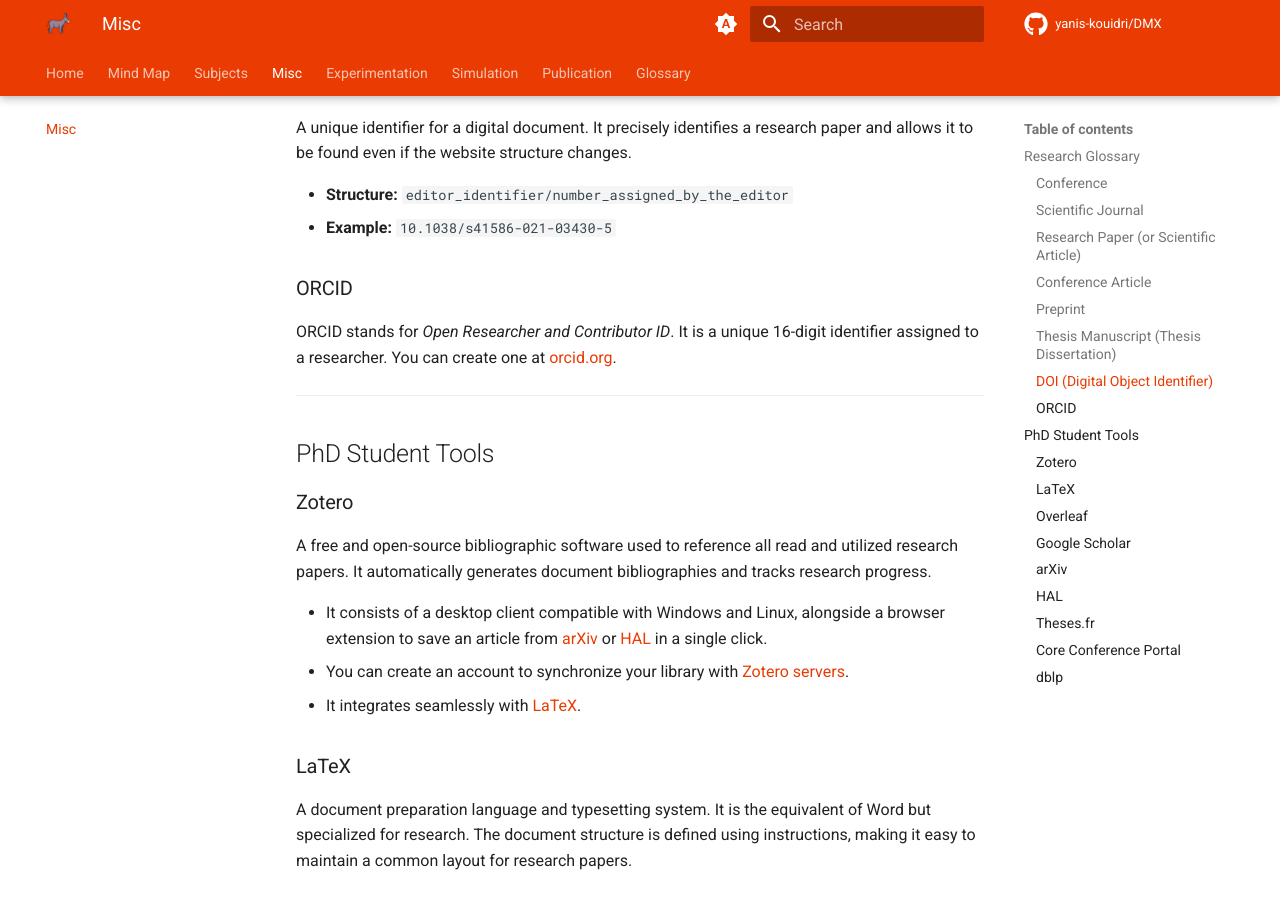
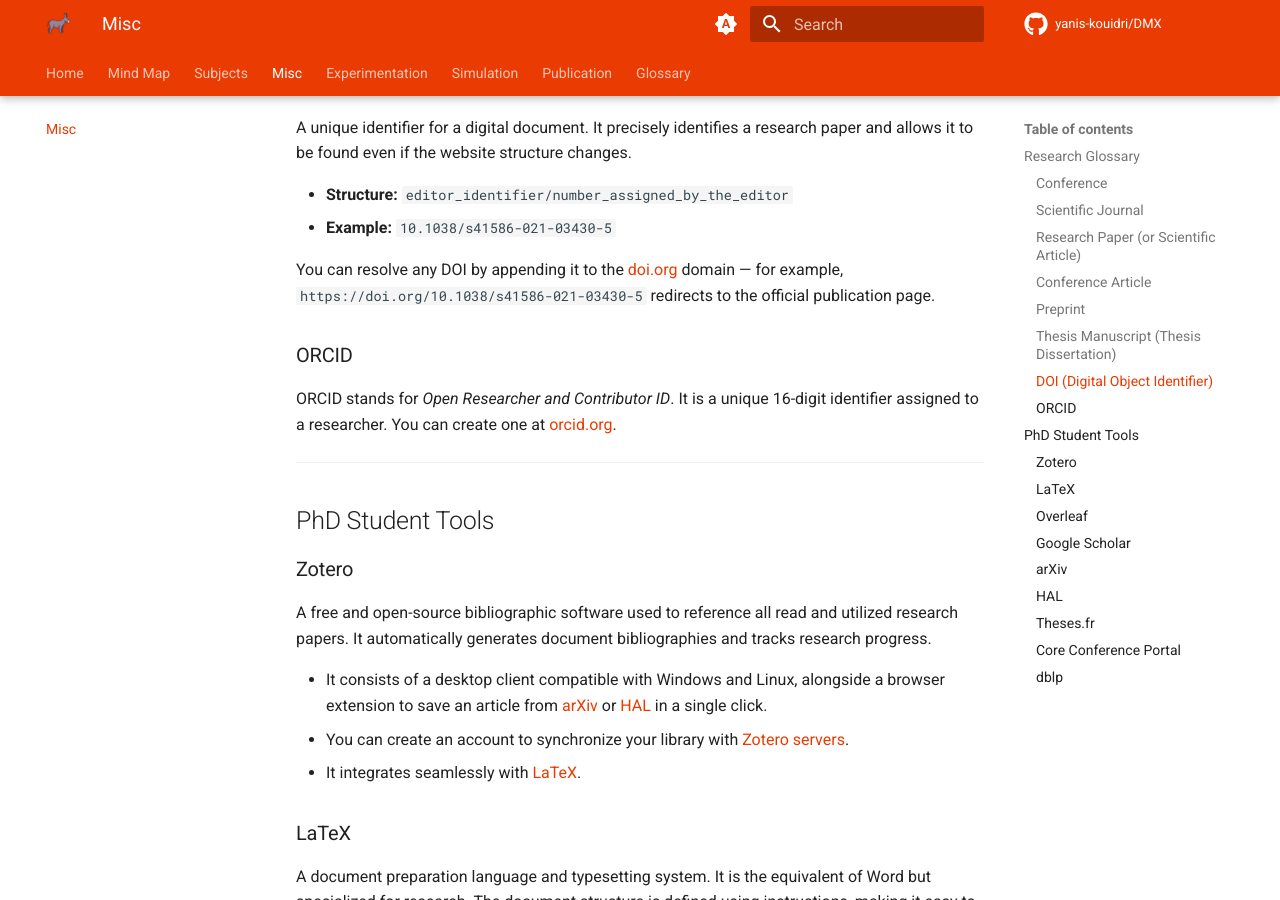
Before and after one commit to Yanis-Kouidri/DMX, an MkDocs documentation site: the page built from docs/subjects/misc/phd_manual.md, in a window 1280 px wide and 900 px high, scrolled down 2486 px. Built offline with MkDocs 1.6.1 and Material for MkDocs 9.7.7, drawn with Linux system fonts in a browser that asks for light colours; comment, search, counter and statistics services are not loaded.

Commit message:
feat: add doi link

```diff
--- a/docs/subjects/misc/phd_manual.md
+++ b/docs/subjects/misc/phd_manual.md
@@ -76,6 +76,8 @@
 * **Structure:** `editor_identifier/number_assigned_by_the_editor`
 * **Example:** `10.1038/s41586-021-03430-5`
 
+You can resolve any DOI by appending it to the [doi.org](https://doi.org) domain — for example, `https://doi.org/10.1038/s41586-021-03430-5` redirects to the official publication page.
+
 ### ORCID
 
 ORCID stands for *Open Researcher and Contributor ID*. It is a unique 16-digit identifier assigned to a researcher. You can create one at [orcid.org](https://orcid.org).
```
